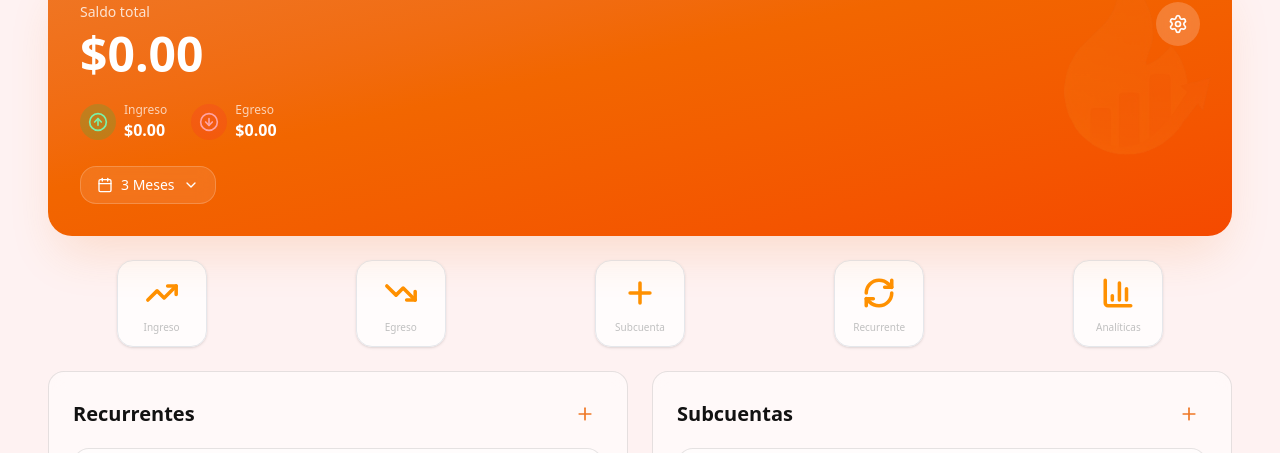
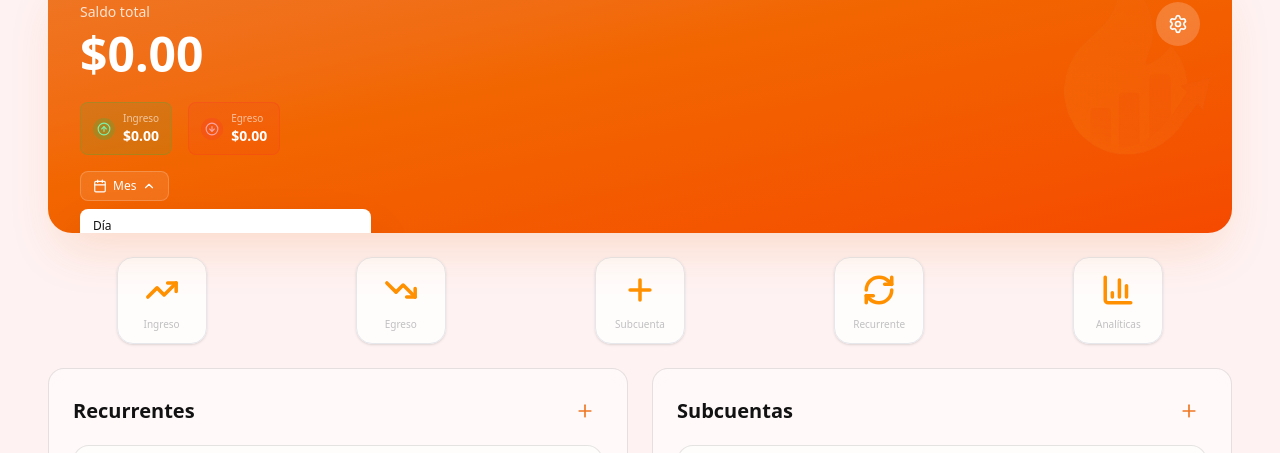
Before and after one commit to Juanksyek/LitFinance-Web, a React (Vite) app: page /dashboard in a window 1280 px wide. Both pictures are taken after a click on the button "Mes". Shown: the part 110-563 px from the top of the page. Built offline with nearby package versions, Linux system fonts and the light colour scheme; no server answers.

Commit message:
feat: enhance Dashboard with modals for subaccount and recurrent transaction details

```diff
--- a/src/pages/Dashboard.tsx
+++ b/src/pages/Dashboard.tsx
@@ -1,5 +1,5 @@
-import { useState } from 'react';
-import { motion } from 'framer-motion';
+import { useState, useEffect } from 'react';
+import { motion, AnimatePresence } from 'framer-motion';
 import { useNavigate } from 'react-router-dom';
 import { useQuery, useMutation, useQueryClient } from '@tanstack/react-query';
 import {
@@ -24,12 +24,15 @@ import CrearEgresoModal from '../components/CrearEgresoModal';
 import CrearSubcuentaModal from '../components/CrearSubcuentaModal';
 import CrearRecurrenteModal from '../components/CrearRecurrenteModal';
 import SubcuentasCard from '../components/SubcuentasCard';
+import RecurrenteDetalleModal from '../components/RecurrenteDetalleModal';
+import SubcuentaDetalleModal from '../components/SubcuentaDetalleModal';
+import ExpensesChart from '../components/ExpensesChart';
 import { CardSkeleton, TableSkeleton } from '../components/SkeletonLoader';
 import { useAuth } from '../hooks/useAuth';
 import { useCuentaPrincipal } from '../hooks/useCuentaPrincipal';
 import { useCuentaHistorial } from '../hooks/useCuentaHistorial';
 import { listarRecurrentes } from '../services';
-import { eliminarRecurrente } from '../services/recurrenteService';
+import { eliminarRecurrente, pausarRecurrente, reanudarRecurrente } from '../services/recurrenteService';
 import type {
   Subcuenta,
   Recurrente,
@@ -84,10 +87,43 @@ export default function Dashboard() {
   const [modalEgresoOpen, setModalEgresoOpen] = useState(false);
   const [modalSubcuentaOpen, setModalSubcuentaOpen] = useState(false);
   const [modalRecurrenteOpen, setModalRecurrenteOpen] = useState(false);
+  const [modalRecurrenteDetalleOpen, setModalRecurrenteDetalleOpen] = useState(false);
+  const [recurrenteSeleccionado, setRecurrenteSeleccionado] = useState<Recurrente | null>(null);
+  const [modalSubcuentaDetalleOpen, setModalSubcuentaDetalleOpen] = useState(false);
+  const [subcuentaSeleccionada, setSubcuentaSeleccionada] = useState<Subcuenta | null>(null);
+  const [periodoDropdownOpen, setPeriodoDropdownOpen] = useState(false);
+  const [subcuentaIdParaMovimiento, setSubcuentaIdParaMovimiento] = useState<string | undefined>(undefined);
 
   // Estados de filtros
   const [busquedaRecurrente, setBusquedaRecurrente] = useState('');
   const [filtroMovimientos, setFiltroMovimientos] = useState<'todos' | 'ingreso' | 'egreso'>('todos');
+
+  // Escuchar eventos desde SubcuentaDetalleModal
+  useEffect(() => {
+    const handleOpenMovement = (e: Event) => {
+      const detail = (e as CustomEvent).detail;
+      setSubcuentaIdParaMovimiento(detail.subcuentaId);
+      if (detail.tipo === 'ingreso') {
+        setModalIngresoOpen(true);
+      } else {
+        setModalEgresoOpen(true);
+      }
+    };
+
+    const handleOpenRecurrente = (e: Event) => {
+      const detail = (e as CustomEvent).detail;
+      setSubcuentaIdParaMovimiento(detail.subcuentaId);
+      setModalRecurrenteOpen(true);
+    };
+
+    window.addEventListener('openMovementModal', handleOpenMovement);
+    window.addEventListener('openRecurrenteModal', handleOpenRecurrente);
+
+    return () => {
+      window.removeEventListener('openMovementModal', handleOpenMovement);
+      window.removeEventListener('openRecurrenteModal', handleOpenRecurrente);
+    };
+  }, []);
 
   // Función para refrescar todos los datos
   const refrescarDatos = () => {
@@ -97,24 +133,89 @@ export default function Dashboard() {
   };
 
   // Funciones de edición y eliminación
+  const handleVerDetalleSubcuenta = (subcuenta: Subcuenta) => {
+    setSubcuentaSeleccionada(subcuenta);
+    setModalSubcuentaDetalleOpen(true);
+  };
+
   const handleEditarSubcuenta = (subcuenta: Subcuenta) => {
+    setModalSubcuentaDetalleOpen(false);
+    setSubcuentaSeleccionada(null);
     console.log('Editar subcuenta:', subcuenta);
     setModalSubcuentaOpen(true);
   };
 
+  const handleEliminarSubcuenta = async (id: string) => {
+    try {
+      const token = localStorage.getItem('authToken');
+      const response = await fetch(
+        `${import.meta.env.VITE_API_BASE_URL || 'https://litfinance-api-production.up.railway.app'}/subcuenta/${id}`,
+        {
+          method: 'DELETE',
+          headers: { Authorization: `Bearer ${token}` },
+        }
+      );
+      if (!response.ok) throw new Error('Error al eliminar');
+      refrescarDatos();
+    } catch (error) {
+      console.error('Error al eliminar subcuenta:', error);
+      alert('Error al eliminar la subcuenta');
+    }
+  };
+
+  const handleToggleEstadoSubcuenta = async (subcuenta: Subcuenta) => {
+    try {
+      const token = localStorage.getItem('authToken');
+      const endpoint = `${import.meta.env.VITE_API_BASE_URL || 'https://litfinance-api-production.up.railway.app'}/subcuenta/${subcuenta.subCuentaId}/${subcuenta.activa ? 'desactivar' : 'activar'}`;
+      const response = await fetch(endpoint, {
+        method: 'PATCH',
+        headers: { Authorization: `Bearer ${token}` },
+      });
+      if (!response.ok) throw new Error('Error al cambiar estado');
+      queryClient.invalidateQueries({ queryKey: ['subcuentas'] });
+      refrescarDatos();
+      // No cerramos el modal para que el usuario vea el cambio de estado
+    } catch (error) {
+      console.error('Error al cambiar estado de subcuenta:', error);
+      alert('Error al cambiar estado de la subcuenta');
+    }
+  };
+
+  const handleVerDetalleRecurrente = (recurrente: Recurrente) => {
+    setRecurrenteSeleccionado(recurrente);
+    setModalRecurrenteDetalleOpen(true);
+  };
+
   const handleEditarRecurrente = (recurrente: Recurrente) => {
+    setModalRecurrenteDetalleOpen(false);
+    setRecurrenteSeleccionado(null);
     console.log('Editar recurrente:', recurrente);
     setModalRecurrenteOpen(true);
   };
 
   const handleEliminarRecurrente = async (id: string) => {
-    if (!window.confirm('¿Estás seguro de eliminar este recurrente?')) return;
-
     try {
       await eliminarMutation.mutateAsync(id);
     } catch (error) {
       console.error('Error al eliminar recurrente:', error);
       alert('Error al eliminar el recurrente');
+    }
+  };
+
+  const handleToggleEstadoRecurrente = async (recurrente: Recurrente) => {
+    try {
+      const id = recurrente.id || recurrente._id || recurrente.recurrenteId || '';
+      if (recurrente.pausado) {
+        await reanudarRecurrente(id);
+      } else {
+        await pausarRecurrente(id);
+      }
+      queryClient.invalidateQueries({ queryKey: ['recurrentes'] });
+      refetchRecurrentes();
+      setModalRecurrenteDetalleOpen(false);
+    } catch (error) {
+      console.error('Error al cambiar estado del recurrente:', error);
+      alert('Error al cambiar estado del recurrente');
     }
   };
 
@@ -134,15 +235,20 @@ export default function Dashboard() {
     staleTime: 1000 * 30,
   });
 
+  interface TransaccionPeriodo {
+    tipo: 'ingreso' | 'egreso';
+    monto: number;
+  }
+
   const calcularTotales = () => {
     const arr = Array.isArray(transaccionesPeriodo) ? transaccionesPeriodo : [];
     const ingresos = arr
-      .filter((t: any) => t.tipo === 'ingreso')
-      .reduce((sum: number, t: any) => sum + t.monto, 0);
+      .filter((t: TransaccionPeriodo) => t.tipo === 'ingreso')
+      .reduce((sum: number, t: TransaccionPeriodo) => sum + t.monto, 0);
 
     const egresos = arr
-      .filter((t: any) => t.tipo === 'egreso')
-      .reduce((sum: number, t: any) => sum + Math.abs(t.monto), 0);
+      .filter((t: TransaccionPeriodo) => t.tipo === 'egreso')
+      .reduce((sum: number, t: TransaccionPeriodo) => sum + Math.abs(t.monto), 0);
 
     return { ingresos, egresos };
   };
@@ -213,25 +319,25 @@ export default function Dashboard() {
               </motion.button>
             </div>
 
-            <div className="flex items-center gap-6">
-              <div className="flex items-center gap-2">
-                <div className="p-2 rounded-full bg-green-500/20">
-                  <ArrowUpCircle size={20} className="text-green-300" />
+            <div className="flex items-center gap-4">
+              <div className="flex items-center gap-2 px-3 py-2 rounded-lg bg-green-500/10 border border-green-500/20">
+                <div className="p-1 rounded-full bg-green-500/20">
+                  <ArrowUpCircle size={14} className="text-green-300" />
                 </div>
                 <div>
-                  <p className="text-white/70 text-xs">Ingreso</p>
-                  <p className="text-white font-semibold">
+                  <p className="text-white/60 text-[10px] font-medium">Ingreso</p>
+                  <p className="text-white font-bold text-sm">
                     {cuenta?.simbolo || '$'}{ingresos.toLocaleString('es-MX', { minimumFractionDigits: 2 })}
                   </p>
                 </div>
               </div>
-              <div className="flex items-center gap-2">
-                <div className="p-2 rounded-full bg-red-500/20">
-                  <ArrowDownCircle size={20} className="text-red-300" />
+              <div className="flex items-center gap-2 px-3 py-2 rounded-lg bg-red-500/10 border border-red-500/20">
+                <div className="p-1 rounded-full bg-red-500/20">
+                  <ArrowDownCircle size={14} className="text-red-300" />
                 </div>
                 <div>
-                  <p className="text-white/70 text-xs">Egreso</p>
-                  <p className="text-white font-semibold">
+                  <p className="text-white/60 text-[10px] font-medium">Egreso</p>
+                  <p className="text-white font-bold text-sm">
                     {cuenta?.simbolo || '$'}{egresos.toLocaleString('es-MX', { minimumFractionDigits: 2 })}
                   </p>
                 </div>
@@ -239,28 +345,58 @@ export default function Dashboard() {
             </div>
 
             {/* Selector de período */}
-            <div className="mt-6 relative">
+            <div className="mt-4 relative">
               <motion.button
-                onClick={() => {
-                  const periodos = ['dia', 'semana', 'mes', '3meses', '6meses', 'año'];
-                  const currentIndex = periodos.indexOf(periodo);
-                  const nextPeriodo = periodos[(currentIndex + 1) % periodos.length];
-                  setPeriodo(nextPeriodo);
-                }}
+                onClick={() => setPeriodoDropdownOpen(!periodoDropdownOpen)}
                 whileHover={{ scale: 1.02 }}
                 whileTap={{ scale: 0.98 }}
-                className="flex items-center gap-2 px-4 py-2 rounded-xl bg-white/10 backdrop-blur-sm border border-white/20 text-white"
+                className="flex items-center gap-1.5 px-3 py-1.5 rounded-lg bg-white/10 backdrop-blur-sm border border-white/20 text-white"
               >
-                <Calendar size={16} />
-                <span className="text-sm font-medium">
+                <Calendar size={14} />
+                <span className="text-xs font-medium">
                   {periodo === 'dia' ? 'Día' :
                    periodo === 'semana' ? 'Semana' :
                    periodo === 'mes' ? 'Mes' :
-                   periodo === '3meses' ? '3 Meses' :
-                   periodo === '6meses' ? '6 Meses' : 'Año'}
+                   periodo === '3meses' ? '3M' :
+                   periodo === '6meses' ? '6M' : 'Año'}
                 </span>
-                <ChevronDown size={16} />
+                <ChevronDown size={14} className={`transition-transform ${periodoDropdownOpen ? 'rotate-180' : ''}`} />
               </motion.button>
+
+              <AnimatePresence>
+                {periodoDropdownOpen && (
+                  <motion.div
+                    initial={{ opacity: 0, y: -10 }}
+                    animate={{ opacity: 1, y: 0 }}
+                    exit={{ opacity: 0, y: -10 }}
+                    className="absolute top-full left-0 mt-2 min-w-[100px] bg-white dark:bg-neutral-800 rounded-lg shadow-2xl border border-white/20 overflow-hidden z-50"
+                  >
+                    {[
+                      { value: 'dia', label: 'Día' },
+                      { value: 'semana', label: 'Semana' },
+                      { value: 'mes', label: 'Mes' },
+                      { value: '3meses', label: '3M' },
+                      { value: '6meses', label: '6M' },
+                      { value: 'año', label: 'Año' },
+                    ].map((option) => (
+                      <button
+                        key={option.value}
+                        onClick={() => {
+                          setPeriodo(option.value);
+                          setPeriodoDropdownOpen(false);
+                        }}
+                        className={`w-full px-3 py-2 text-left text-xs font-medium transition-all ${
+                          periodo === option.value
+                            ? 'bg-primary/10 text-primary'
+                            : 'text-content hover:bg-content/5'
+                        }`}
+                      >
+                        {option.label}
+                      </button>
+                    ))}
+                  </motion.div>
+                )}
+              </AnimatePresence>
             </div>
             </div>
           </motion.div>
@@ -350,6 +486,7 @@ export default function Dashboard() {
                     animate={{ opacity: 1, x: 0 }}
                     transition={{ delay: 0.5 + index * 0.1 }}
                     whileHover={{ scale: 1.02 }}
+                    onClick={() => handleVerDetalleRecurrente(item)}
                     className="p-4 rounded-xl border-2 border-green-500/30 bg-green-500/5 hover:bg-green-500/10 transition-all cursor-pointer"
                   >
                     <div className="flex items-center justify-between mb-2">
@@ -410,8 +547,12 @@ export default function Dashboard() {
               onOpenModal={() => setModalSubcuentaOpen(true)}
               onEditSubcuenta={handleEditarSubcuenta}
               onSubcuentaChange={refrescarDatos}
+              onViewDetalle={handleVerDetalleSubcuenta}
             />
           </div>
+
+          {/* Gráfica de Análisis */}
+          <ExpensesChart refreshKey={Date.now()} />
 
           {/* Movimientos */}
           <motion.div
@@ -494,9 +635,21 @@ export default function Dashboard() {
                     </div>
                   );
                 }
+                interface MovimientoItem {
+                  id?: string;
+                  _id?: string;
+                  tipo: string;
+                  descripcion?: string;
+                  concepto?: string;
+                  motivo?: string;
+                  moneda?: string;
+                  monto: number;
+                  fecha?: string;
+                  createdAt?: string;
+                }
                 let lista = Array.isArray(movimientos) ? movimientos : [];
                 if (filtroMovimientos !== 'todos') {
-                  lista = lista.filter((t: any) => t.tipo === filtroMovimientos);
+                  lista = lista.filter((t: MovimientoItem) => t.tipo === filtroMovimientos);
                 }
                 if (lista.length === 0) {
                   return (
@@ -505,7 +658,7 @@ export default function Dashboard() {
                     </div>
                   );
                 }
-                return lista.slice(0, 10).map((mov: any, index: number) => {
+                return lista.slice(0, 10).map((mov: MovimientoItem, index: number) => {
                   let icon = null;
                   let color = '';
                   let bg = '';
@@ -604,24 +757,34 @@ export default function Dashboard() {
         <>
           <CrearIngresoModal
             isOpen={modalIngresoOpen}
-            onClose={() => setModalIngresoOpen(false)}
+            onClose={() => {
+              setModalIngresoOpen(false);
+              setSubcuentaIdParaMovimiento(undefined);
+            }}
             onSuccess={() => {
               refrescarDatos();
               setModalIngresoOpen(false);
+              setSubcuentaIdParaMovimiento(undefined);
             }}
             monedaPrincipal={cuenta.nombre}
             simbolo="$"
+            subcuentaIdPreseleccionada={subcuentaIdParaMovimiento}
           />
 
           <CrearEgresoModal
             isOpen={modalEgresoOpen}
-            onClose={() => setModalEgresoOpen(false)}
+            onClose={() => {
+              setModalEgresoOpen(false);
+              setSubcuentaIdParaMovimiento(undefined);
+            }}
             onSuccess={() => {
               refrescarDatos();
               setModalEgresoOpen(false);
+              setSubcuentaIdParaMovimiento(undefined);
             }}
             monedaPrincipal={cuenta.nombre}
             simbolo="$"
+            subcuentaIdPreseleccionada={subcuentaIdParaMovimiento}
           />
 
           <CrearSubcuentaModal
@@ -638,14 +801,43 @@ export default function Dashboard() {
 
           <CrearRecurrenteModal
             isOpen={modalRecurrenteOpen}
-            onClose={() => setModalRecurrenteOpen(false)}
+            onClose={() => {
+              setModalRecurrenteOpen(false);
+              setSubcuentaIdParaMovimiento(undefined);
+            }}
             onSuccess={() => {
               refrescarDatos();
               setModalRecurrenteOpen(false);
+              setSubcuentaIdParaMovimiento(undefined);
             }}
             cuentaId={cuenta._id}
             monedaPrincipal={cuenta.nombre}
             simbolo="$"
+            subcuentaIdPreseleccionada={subcuentaIdParaMovimiento}
+          />
+
+          <RecurrenteDetalleModal
+            isOpen={modalRecurrenteDetalleOpen}
+            onClose={() => {
+              setModalRecurrenteDetalleOpen(false);
+              setRecurrenteSeleccionado(null);
+            }}
+            recurrente={recurrenteSeleccionado}
+            onEdit={handleEditarRecurrente}
+            onDelete={handleEliminarRecurrente}
+            onToggleEstado={handleToggleEstadoRecurrente}
+          />
+
+          <SubcuentaDetalleModal
+            isOpen={modalSubcuentaDetalleOpen}
+            onClose={() => {
+              setModalSubcuentaDetalleOpen(false);
+              setSubcuentaSeleccionada(null);
+            }}
+            subcuenta={subcuentaSeleccionada}
+            onEdit={handleEditarSubcuenta}
+            onDelete={handleEliminarSubcuenta}
+            onToggleEstado={handleToggleEstadoSubcuenta}
           />
         </>
       )}
```
